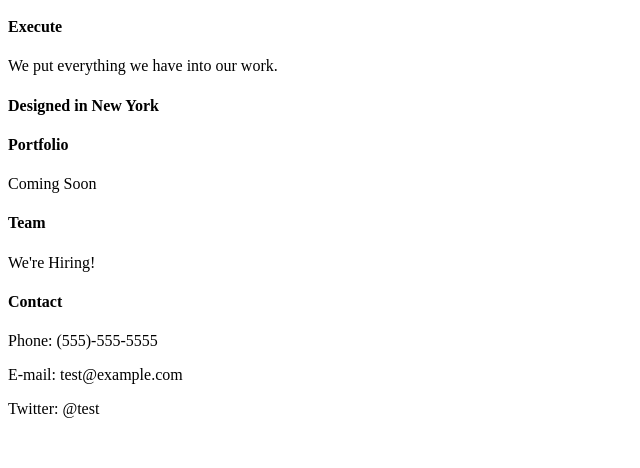
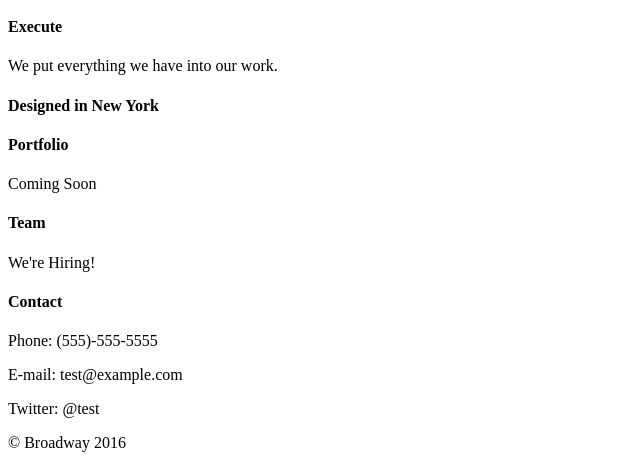
Before and after one commit to sche159/broadway, a plain HTML site: page index.html in a window 1280 px wide. Shown: the part 503-971 px from the top of the page, without its empty margins (0-640 px from the left). Before the commit the page ends 937 px from the top, so only its background shows below. Drawn offline with Linux system fonts and the light colour scheme.

Commit message:
Add remaining HTML and page content.

```diff
--- a/index.html
+++ b/index.html
@@ -40,18 +40,32 @@
       <h4>Execute</h4>
         <p>We put everything we have into our work.</p>
 
-<!-- Work-->
+<!-- Work, Team, Contact-->
 
   <h4 class="header">Designed in New York</h4>
     <div class="portfolio" id="work">
     <h4>Portfolio</h4>
       <p>Coming Soon</p>
+    <div id="team"></div>
     <h4>Team</h4>
       <p>We're Hiring!</p>
+    <div id="contact"></div>
     <h4>Contact</h4>
       <p>Phone: (555)-555-5555</p>
       <p>E-mail: test@example.com</p>
       <p>Twitter: @test</p>
     </div>
+
+<!-- Footer-->
+
+<div class="footer">
+  <p> <a id="copyright">&copy Broadway 2016</a>
+    <a id="links" href="#home" style="color: white">Home</a>
+    <a id="links" href="#about" style="color: white">About</a>
+    <a id="links" href="#work" style="color: white">Work</a>
+    <a id="links" href="#team" style="color: white">Team</a>
+    <a id="links" href="#contact" style="color: white">Contact</a>
+  </p>
+</div>
   </body>
 </html>
```
